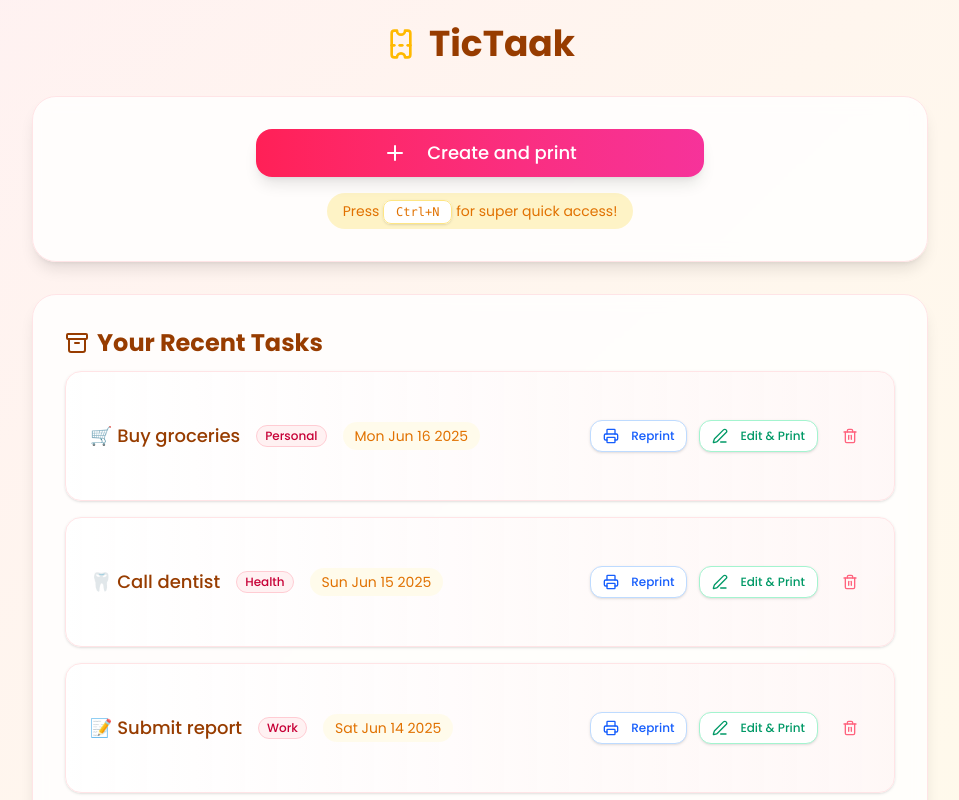
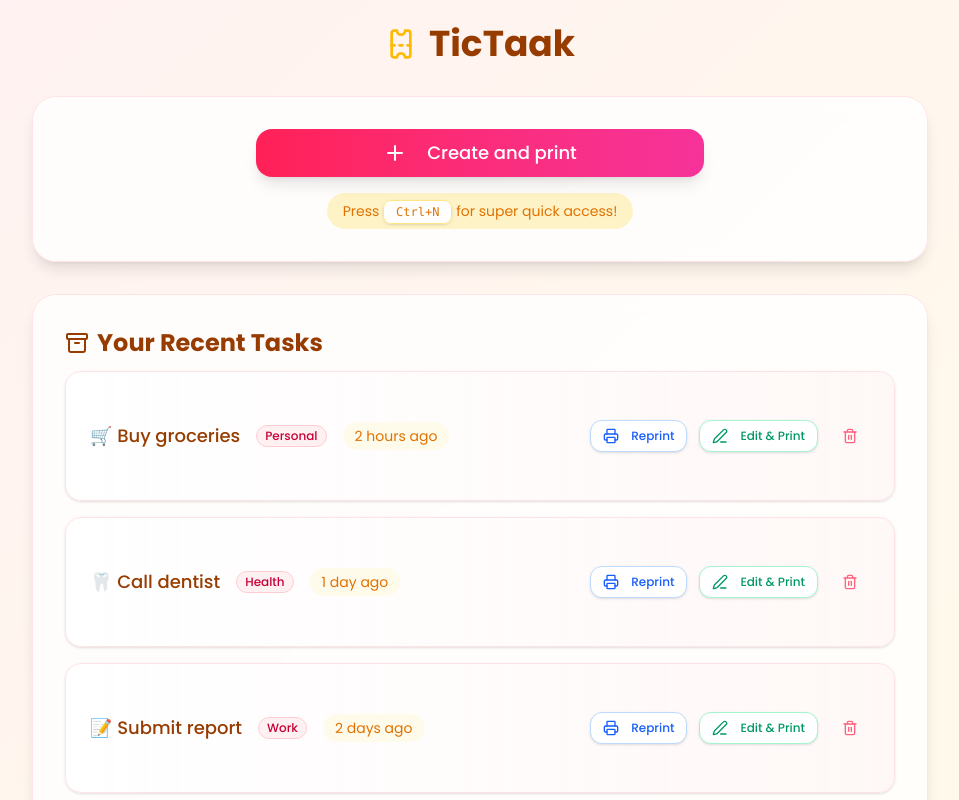
Before and after one commit to lbogerd/tictaak, a Next.js app: page / in a window 1280 px wide. Shown: the top 800 px of the page, without its empty margins (160-1119 px from the left). Built offline with nearby package versions, Linux system fonts and the light colour scheme.

Commit message:
Add luxon and its type definitions to package.json and pnpm-lock.yaml

```diff
--- a/components/todo-wireframe.tsx
+++ b/components/todo-wireframe.tsx
@@ -24,6 +24,7 @@ import {
   Rocket,
 } from "lucide-react";
 import { useState } from "react";
+import { DateTime } from "luxon";
 
 // Mock data - just recent tasks for reprinting
 const now = new Date();
@@ -261,7 +262,7 @@ export default function TodoWireframe() {
                             {task.category}
                           </Badge>
                           <span className="text-sm text-amber-600 bg-amber-50 px-3 py-1 rounded-full">
-                            {task.createdAt.toDateString()}
+                            {DateTime.fromJSDate(task.createdAt).toRelative()}
                           </span>
                         </div>
                       </div>
--- a/package.json
+++ b/package.json
@@ -14,6 +14,7 @@
     "class-variance-authority": "0.7.1",
     "clsx": "2.1.1",
     "lucide-react": "0.515.0",
+    "luxon": "3.6.1",
     "next": "15.2.4",
     "react": "^19.0.0",
     "react-dom": "^19.0.0",
@@ -22,6 +23,7 @@
   "devDependencies": {
     "@eslint/eslintrc": "^3",
     "@tailwindcss/postcss": "^4",
+    "@types/luxon": "3.6.2",
     "@types/node": "^20",
     "@types/react": "^19",
     "@types/react-dom": "^19",
```
Also changed, not shown: 1 other file (tests, documents, lock files or other folders).
